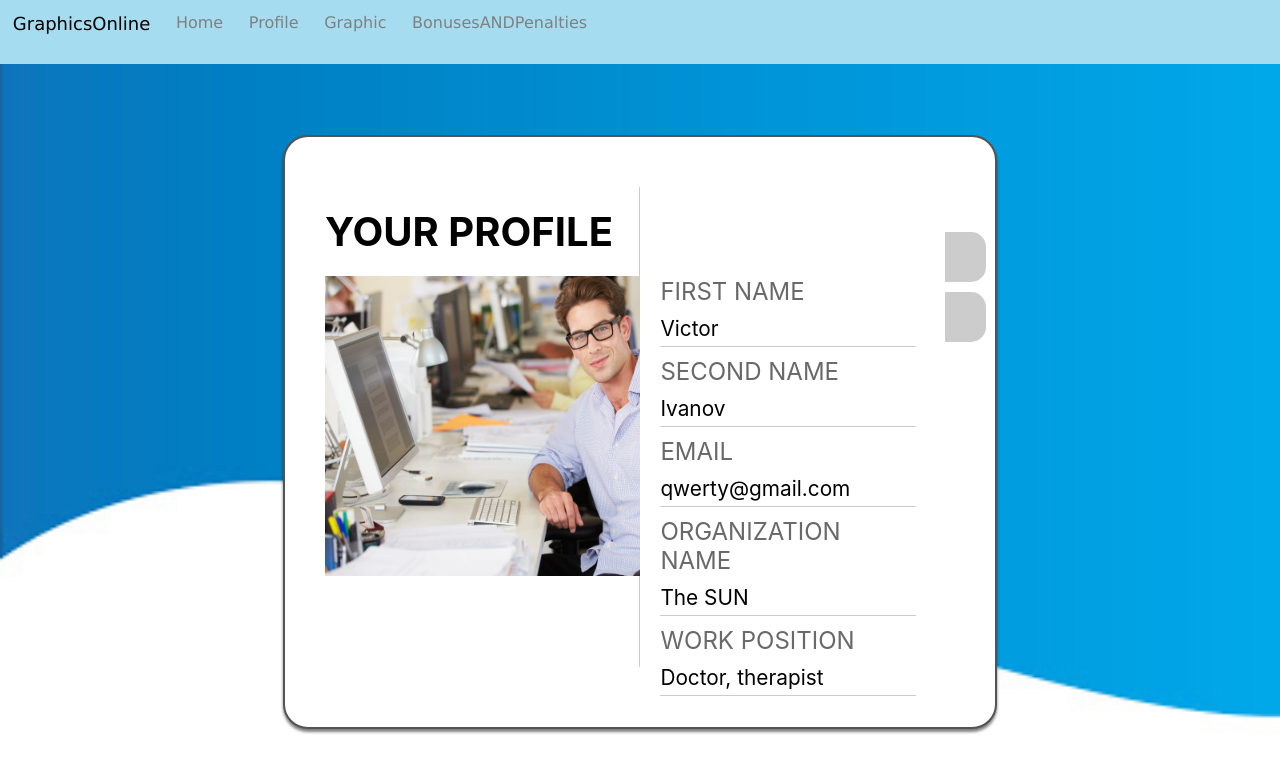
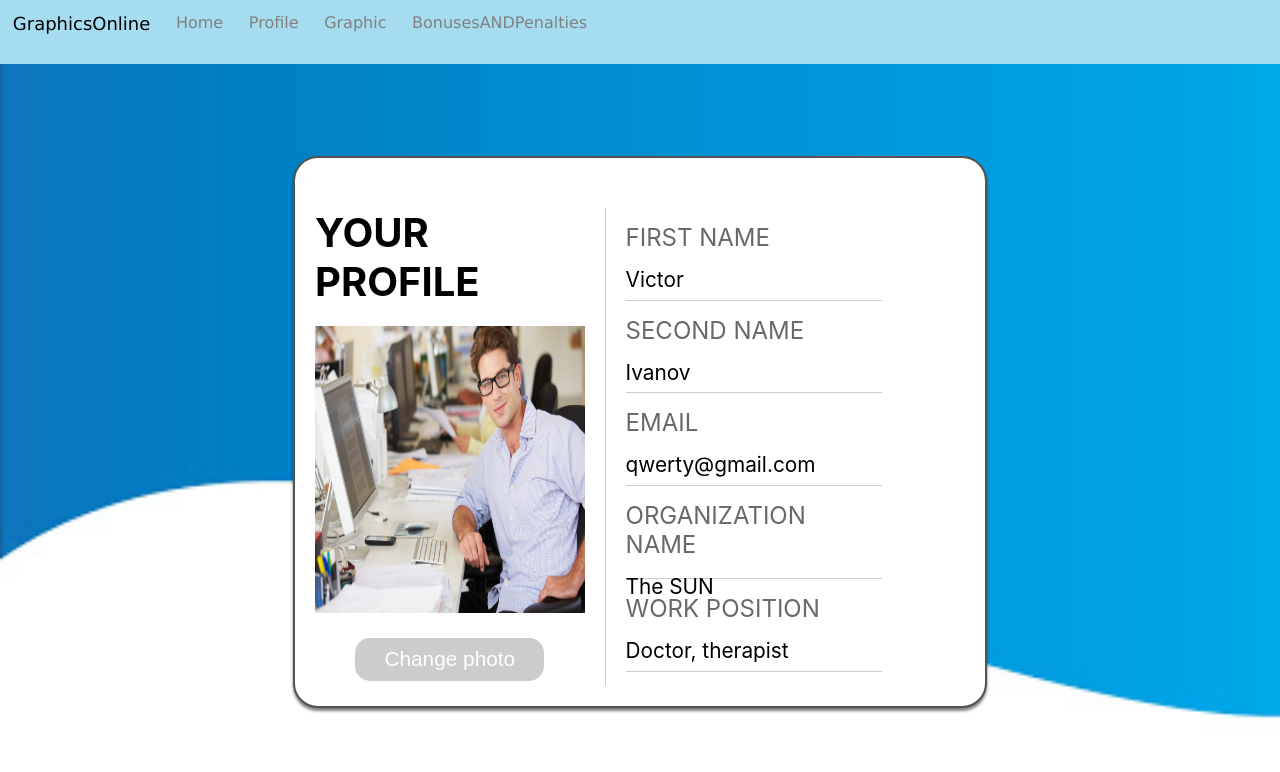
Before and after one commit to Madsora/graphics-omline, a React (Create React App) app in the folder graphics-online-react/: page /profile in a window 1280 px wide. Shown: the top 772 px of the page. Built offline with nearby package versions, Linux system fonts and the light colour scheme.

Commit message:
fixed profile

```diff
--- a/graphics-online-react/src/components/HomePage/HomePage.js
+++ b/graphics-online-react/src/components/HomePage/HomePage.js
@@ -25,10 +25,9 @@ export default class HomePage extends Component
                     <div className = {styles["profile-card"]}>
                         <div className = {styles["profile-image-block"]}>
                             <h1>YOUR PROFILE</h1>
-                            <img className={styles['avatar']} src={avatar} alt="Your avatar" width="400px" height="300px"/>
+                            <img className={styles['avatar']} src={avatar} alt="Your avatar" width="100%" height="60%"/>
                             <div className={styles["buttons-block"]}>
                                 <button>Change photo</button>
-                                <button>Reset password</button>
                             </div>
                         </div>
                         <div className = {styles["profile-info-block"]}>
--- a/graphics-online-react/src/components/HomePage/HomePage.module.scss
+++ b/graphics-online-react/src/components/HomePage/HomePage.module.scss
@@ -1,4 +1,7 @@
 $color-primary: #4ba5fa;
+*{
+    font-size: 16px;
+}
 .wrapper{
     display: flex;
     height: 100vh;
@@ -8,42 +11,43 @@ $color-primary: #4ba5fa;
     flex-flow: column wrap;
     .wrapper-profile-card{
         display: flex;
-        height: 92vh;
+        height: 92%;
         align-items: center;
         justify-content: center;
         .profile-card{
             display: flex;
             box-shadow: 0 3px 3px rgba(0,0,0,0.5);
-            height: 65vh;
-            width: 50vw;
+            height: 65%;
+            width: 50%;
             border: 2px solid rgb(83, 83, 83);
             border-radius:25px;
             background-color: #ffffff;
-            padding: 50px 50px 20px 20px;
+            padding: 50px 30px 20px 20px;
             .profile-image-block{
                 h1{
                     font-size: 2.5rem;
                     padding-bottom: 20px;
                 }
                 display: flex;
-                flex-flow: column wrap;
+                flex-flow: wrap;
                 align-items: flex-start;
-                padding: 20px;
+                padding-right: 20px;
                 background-color: #ffffff;
-                width: 23vw;
-                height: 55vh;
+                width: 45%;
+                height: 100%;
                 border-right:1px solid #cccccc;
                 .buttons-block{
                     margin-top: 20px;
-                    width: 22vw;
+                    height: 30%;
+                    width: 100%;
                     display: flex;
                     align-items: center;
                     flex-flow: column wrap;
                     button {
                         font-size: 1.3rem;
                         margin: 5px;
-                        height: 50px;
-                        width: 240px;
+                        height: 30%;
+                        width: 70%;
                         background-color: #cccccc;
                         color: #ffffff;
                         border-color: #cccccc;
@@ -66,15 +70,18 @@ $color-primary: #4ba5fa;
             }
             .profile-info-block{
                 background-color: #ffffff;
-                padding-top: 80px;
                 padding-left: 20px;
-                width: 27vw;
+                width: 55%;
+                height: 100%;
                 .info-block{
+
                     width: 20vw;
+                    height: 15%;
+                    margin: 10px 0;
                     border-bottom:1px solid #cccccc;
                     padding-bottom: 5px;
                     .info-field{
-                        margin: 10px 0;
+                        margin: 15px 0;
                         color: rgb(105, 105, 105);
                         font-size: 1.5rem;
                     }
```
